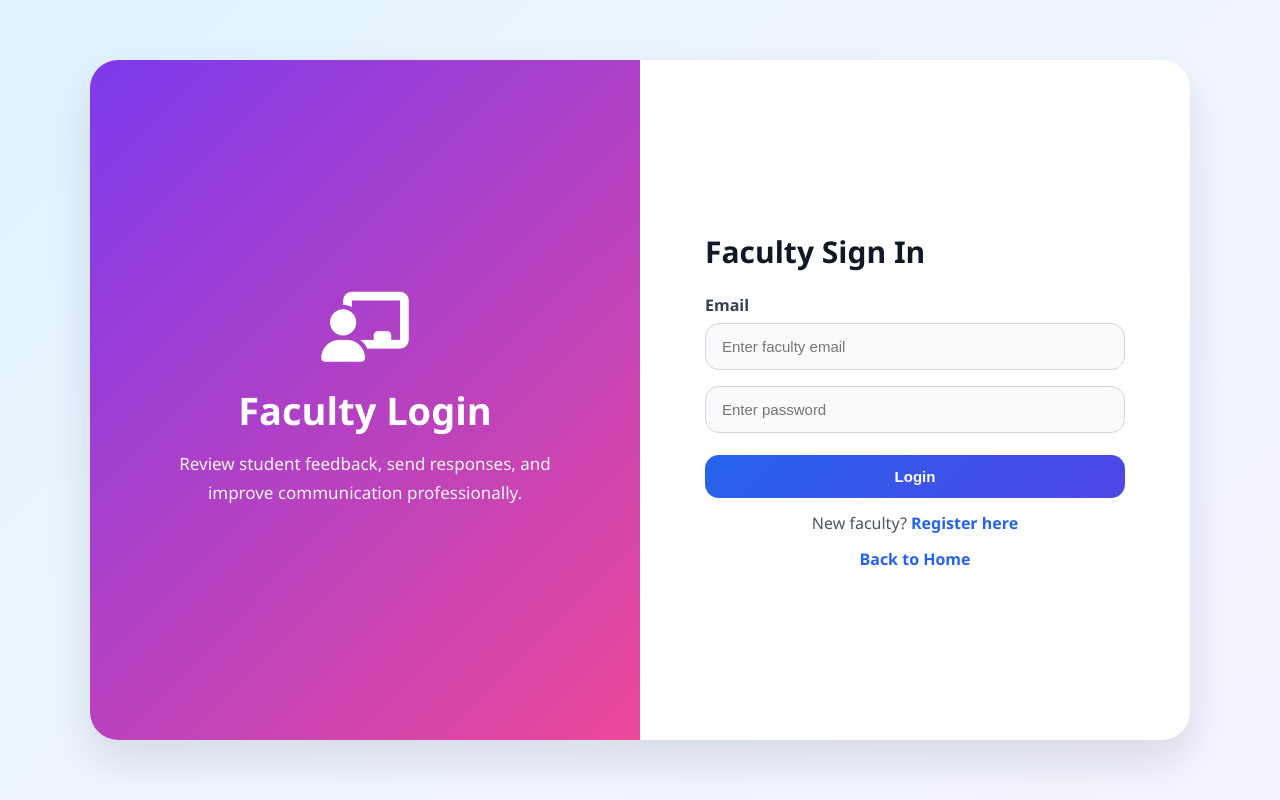
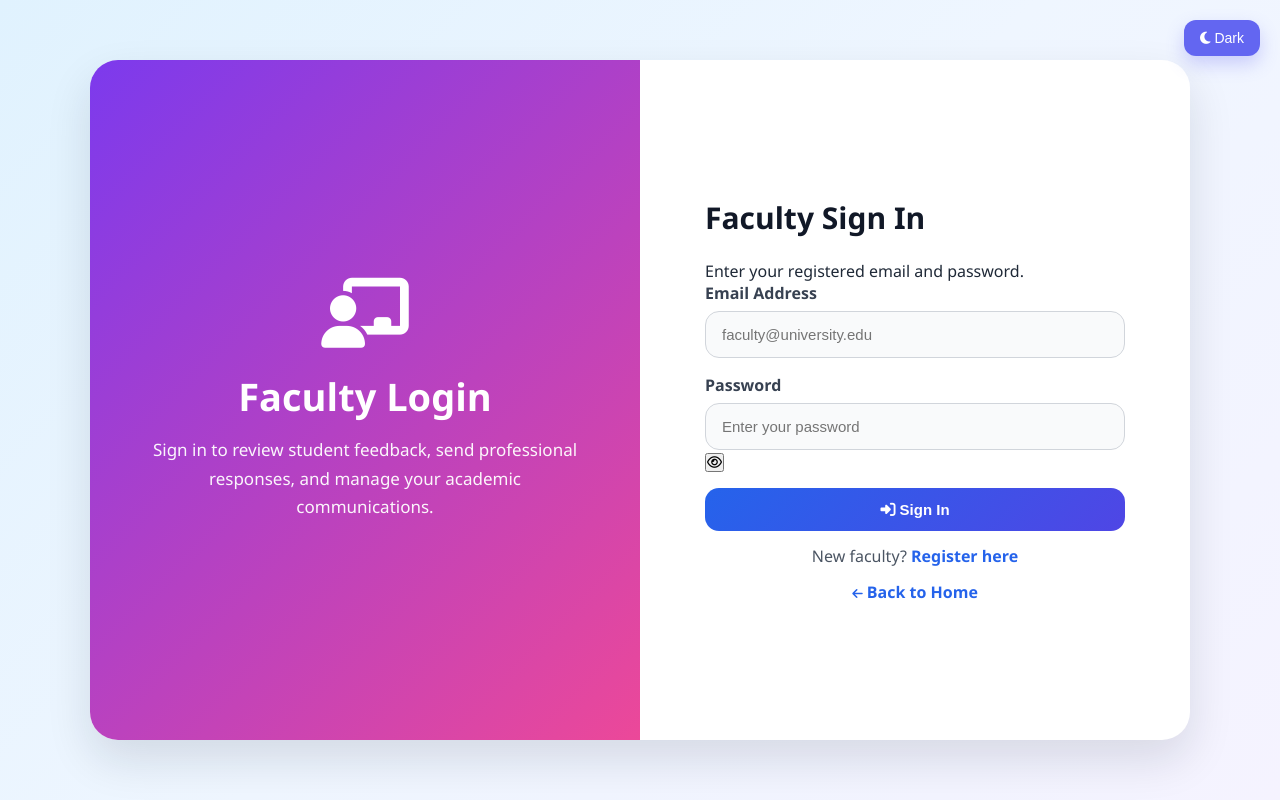
Before and after one commit to Koushindra12/Feedback_System, a Flask app: page /faculty_login in a window 1280 px wide. Run offline with Flask 3, Linux system fonts and the light colour scheme.

Commit message:
Revamp faculty login page with theme toggle
Updated the faculty login page with improved accessibility features and a modernized layout. Added theme toggle functionality and enhanced user prompts.

```diff
--- a/templates/faculty_login.html
+++ b/templates/faculty_login.html
@@ -3,51 +3,91 @@
 <head>
   <meta charset="UTF-8">
   <meta name="viewport" content="width=device-width, initial-scale=1.0">
-    <title>Student feedback System | Faculty Login</title>
+  <meta name="description" content="Faculty Login — Access your Faculty Feedback System dashboard.">
+  <title>Student Feedback System | Faculty Login</title>
   <link rel="stylesheet" href="{{ url_for('static', filename='style.css') }}">
   <link rel="stylesheet" href="https://cdnjs.cloudflare.com/ajax/libs/font-awesome/6.5.0/css/all.min.css">
 </head>
 <body class="auth-body">
+
+  <div class="blob blob-1" style="background:radial-gradient(circle,rgba(124,58,237,.2),transparent);"></div>
+  <div class="blob blob-2" style="background:radial-gradient(circle,rgba(236,72,153,.18),transparent);"></div>
+
+  <button id="themeToggle" class="theme-btn" aria-label="Toggle dark mode">
+    <i class="fa-solid fa-moon" id="themeIcon"></i>
+    <span id="themeLabel">Dark</span>
+  </button>
+
   <div class="auth-container">
+
     <div class="auth-left faculty-gradient">
       <div class="auth-overlay">
         <i class="fa-solid fa-chalkboard-user auth-big-icon"></i>
         <h1>Faculty Login</h1>
-                <p>Review student feedback, send responses, and improve communication professionally.</p>
+        <p>Sign in to review student feedback, send professional responses, and manage your academic communications.</p>
       </div>
     </div>
 
     <div class="auth-right">
       <div class="auth-form-box">
         <h2>Faculty Sign In</h2>
+        <p class="form-sub">Enter your registered email and password.</p>
 
         {% with messages = get_flashed_messages(with_categories=true) %}
           {% if messages %}
             {% for category, message in messages %}
-                      <div class="alert {{ category }}">{{ message }}</div>
+              <div class="alert {{ category }}" role="alert">{{ message }}</div>
             {% endfor %}
           {% endif %}
         {% endwith %}
 
-                <form method="POST">
+        <form method="POST" id="faculty-login-form" novalidate>
           <div class="input-group">
-                        <label>Email</label>
-                        <input type="email" name="email" placeholder="Enter faculty email" required>
+            <label for="email">Email Address</label>
+            <input type="email" id="email" name="email"
+                   placeholder="faculty@university.edu" required autocomplete="email">
           </div>
 
-                   <div class="password-box">
-                       <input type="password" id="password" name="password" placeholder="Enter password" required>
+          <div class="input-group">
+            <label for="password">Password</label>
+            <div class="password-wrapper">
+              <input type="password" id="password" name="password"
+                     placeholder="Enter your password" required autocomplete="current-password">
+              <button type="button" class="toggle-pw" id="togglePw" aria-label="Show password">
+                <i class="fa-regular fa-eye" id="eyeIcon"></i>
+              </button>
+            </div>
+          </div>
 
-                          </div>
-                          <br>
-
-                    <button type="submit" class="btn full-btn">Login</button>
+          <button type="submit" class="btn full-btn" id="faculty-login-submit">
+            <i class="fa-solid fa-right-to-bracket"></i> Sign In
+          </button>
         </form>
 
-                <p class="switch-link">New faculty? <a href="{{ url_for('faculty_register') }}">Register here</a></p>
-                <p class="switch-link"><a href="{{ url_for('home') }}">Back to Home</a></p>
+        <p class="switch-link">New faculty? <a href="{{ url_for('faculty_register') }}" id="go-register">Register here</a></p>
+        <p class="switch-link"><a href="{{ url_for('home') }}" id="go-home"><i class="fa-solid fa-arrow-left" style="font-size:12px;"></i> Back to Home</a></p>
       </div>
     </div>
   </div>
+
+  <script>
+    function applyTheme(dark) {
+      document.body.classList.toggle('dark-mode', dark);
+      document.getElementById('themeIcon').className = dark ? 'fa-solid fa-sun' : 'fa-solid fa-moon';
+      document.getElementById('themeLabel').textContent = dark ? 'Light' : 'Dark';
+      localStorage.setItem('sgf-theme', dark ? 'dark' : 'light');
+    }
+    document.getElementById('themeToggle').addEventListener('click', () =>
+      applyTheme(!document.body.classList.contains('dark-mode')));
+    applyTheme(localStorage.getItem('sgf-theme') === 'dark');
+
+    const pw = document.getElementById('password');
+    const ei = document.getElementById('eyeIcon');
+    document.getElementById('togglePw').addEventListener('click', () => {
+      const hidden = pw.type === 'password';
+      pw.type = hidden ? 'text' : 'password';
+      ei.className = hidden ? 'fa-regular fa-eye-slash' : 'fa-regular fa-eye';
+    });
+  </script>
 </body>
 </html>
```
Lines whose indentation alone changed are shown as unchanged.
